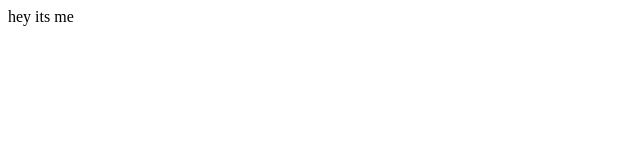
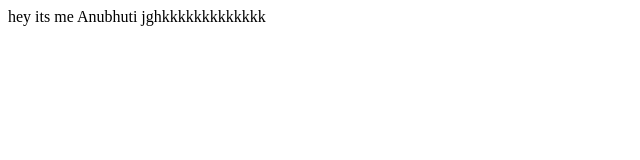
Before and after one commit to Anubhuti09/Git-recent-lessons, a plain HTML site: page about.html in a window 1280 px wide. Shown: the whole page, without its empty margins (0-640 px from the left). Drawn offline with Linux system fonts and the light colour scheme.

```diff
--- a/about.html
+++ b/about.html
@@ -7,6 +7,7 @@
     <title>hey</title>
 </head>
 <body>
-    hey its me
+    hey its me Anubhuti
+    jghkkkkkkkkkkkkk
 </body>
 </html>
```
Also changed, not shown: hello.html (added), 1 other file.
